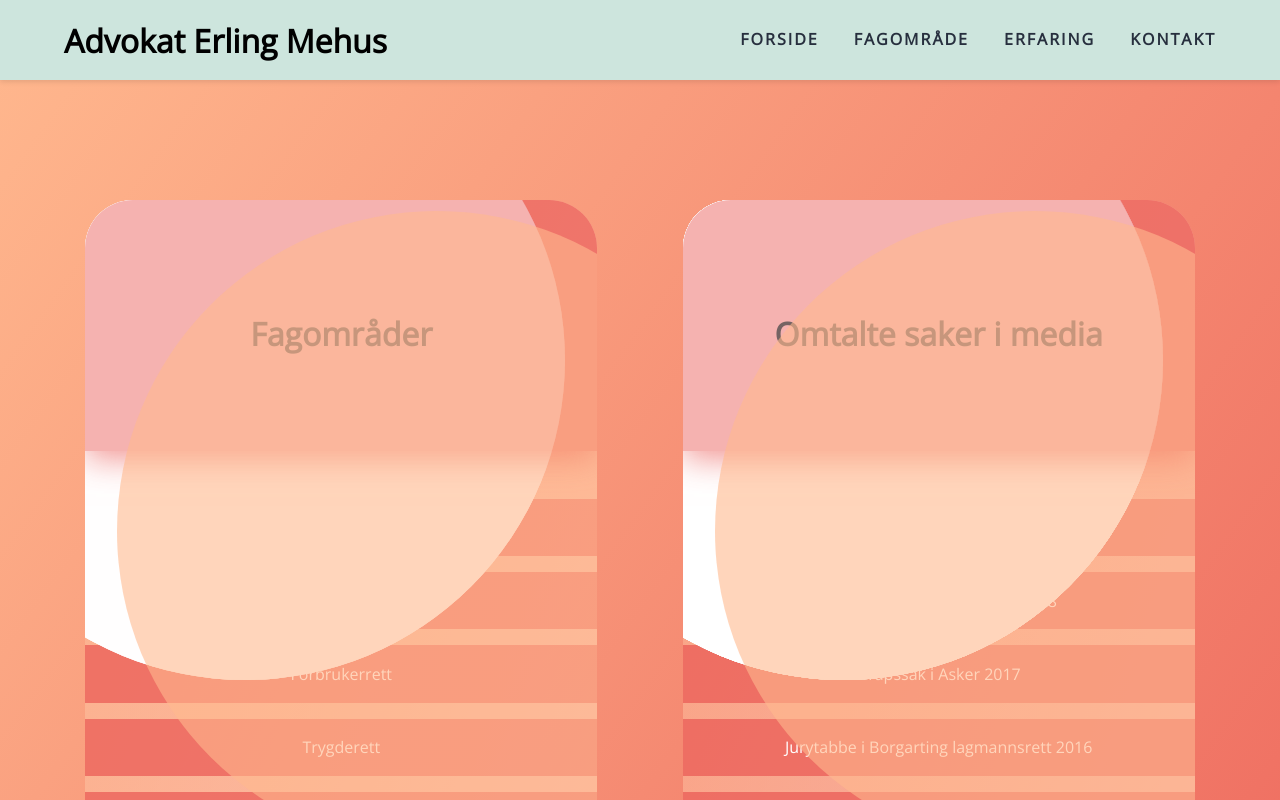
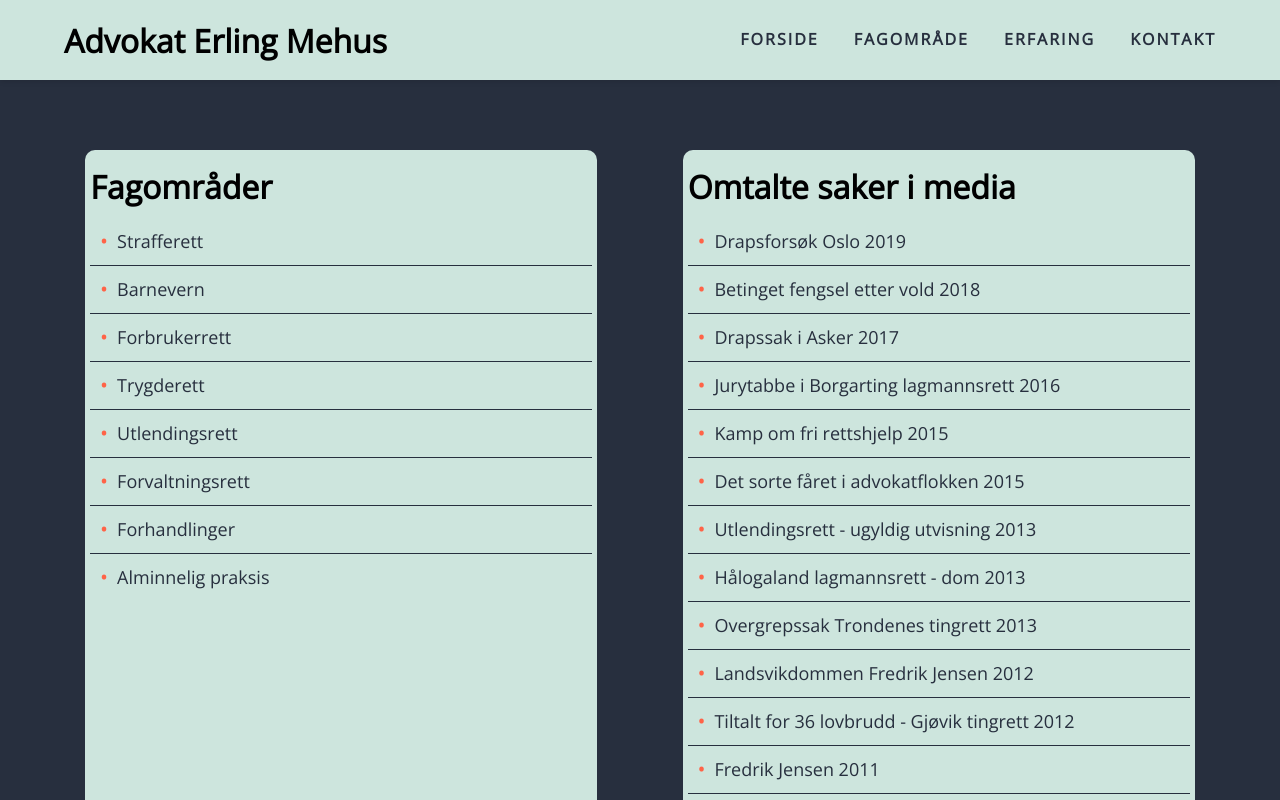
Before and after one commit to maf256/advokatmehus, a Next.js app: page /Subjectspage in a window 1280 px wide. Shown: the top 800 px of the page. Built offline with nearby package versions, Linux system fonts and the light colour scheme.

Commit message:
working on Subjects

```diff
--- a/components/Subjectareas/Subjects.js
+++ b/components/Subjectareas/Subjects.js
@@ -3,27 +3,26 @@ import { Data } from "../common/Data";
 import styles from './Subjects.module.css'
 
 export const Subjects = () => {
-  return <div className={styles.mainContainer}>
-    <div className={styles.container}>
+  return <div className={styles.Container}>
+    <div className={styles.Card}>
         <h1 className={styles.H1}>{Data.skills.Page2.nr.subject}</h1>
-        <ol className={styles.Ol}>
+        <ul className={styles.Ul}>
             {
                 Data.skills.Page2.nr.ditale.map((name, index) =>
                     <li className={styles.Li} key={index}>{name}</li>
             )
             }
-        </ol>
+        </ul>
     </div>
-    <div className={styles.container}>
+    <div className={styles.Card}>
         <h1 className={styles.H1}>{Data.skills.Page2.nr.subject2}</h1>
-        <ol className={styles.Ol}>
+        <ul className={styles.Ul}>
             {
                 Data.skills.Page2.nr.ditale2.map(({name,href, index}) =>
-                    <a key={index} href={href}><li className={styles.Li} >{name}</li></a>
-
+                    <li className={styles.Li} key={index}><a className={styles.Atag}  target="_blank" href={href}>{name}</a></li>
             )
             }
-        </ol>
+        </ul>
     </div>
-  </div>;
-};
+  </div>
+}
--- a/components/Subjectareas/Subjects.module.css
+++ b/components/Subjectareas/Subjects.module.css
@@ -1,250 +1,58 @@
-.mainContainer {
-    width: 100%;
-    padding: 200px 0;
+
+  .Container {
+    padding: 150px 0;
+    background: #272F3E;
     display: flex;
     justify-content: space-evenly;
     flex-wrap: wrap;
-    /* display: grid;
-	font-size: 1.6rem;
-	place-items: center; */
-    background: linear-gradient(to right bottom, #ffb88e, #ea5753);
   }
 
-.container {
+  .Card {
+    background: #cde5dd;
     min-width: 450px;
+    max-width: 600px;
     width: 40%;
-	overflow-y: hidden;
-	overflow-x: hidden;
-	position: relative;
-	border-radius: 3rem;
-	background: linear-gradient(
-	to right bottom,
-	rgb(255, 184, 142, 0.44),
-	rgba(255, 255, 255, 0.5)
-);
+    border-radius: 10px;
+    padding: 5px;
+    margin-bottom: 50px;
+    @media (max-width: 450px) {
+        width: 100%;
+    }
   }
 
-
-.container ::-webkit-scrollbar {
-    width: 0;
+  .Ul {
+    list-style: none;
   }
 
-.container ::before {
-    content: "";
-    top: -10rem;
-    left: -10rem;
-    width: 40rem;
-    height: 40rem;
-    position: absolute;
-    border-radius: 50%;
-    background: rgba(255, 255, 255, 0.35);
+  .Li {
+    font-size: 18px;
+    line-height: 1.5;
+    padding: 10px;
+    color: #272F3E;
+    border-bottom: 1px solid #272F3E;
   }
 
-.container ::after {
-    content: "";
-    bottom: 0rem;
-    right: -10rem;
-    width: 40rem;
-    height: 40rem;
-    margin-bottom: -25rem;
-    position: absolute;
-    border-radius: 50%;
-    background: rgba(255, 185, 142, 0.6);
+  .Li:last-child {
+    border-bottom: none;
+  }
 
+  .Li:hover {
+    background-color: #b8d6cb;
+    padding-left: 12px;
+  }
+
+  .Li:before {
+    content: "\2022";
+    margin-right: 10px;
+    color: #ff6347;
+    font-weight: bold;
+  }
+
+  .Atag {
+    color: #272F3E;
+    text-decoration: none;
   }
 
   .H1 {
-    top: 0;
-    margin: 0;
-    padding: 6rem 0;
-    padding-top: 7rem;
-    position: sticky;
-    z-index: 1000;
-    text-align: center;
-    color: rgb(42, 15, 15);
-    margin-bottom: 3rem;
-    box-shadow: 0 7px 2rem #ea5753;
-    background: rgba(234, 87, 83, 0.7);
+    padding: 10px 0;
   }
-.Ol {
-    margin: 0;
-    gap: 1rem;
-    padding: 0;
-    display: flex;
-    list-style: none;
-    place-items: center;
-    flex-direction: column;
-    counter-reset: my-counter;
-}
-
-.Li {
-    width: 40rem;
-    text-align: center;
-    color: white;
-    background: white;
-    counter-increment: my-counter;
-    padding: 1.1rem 1.5rem 1.1rem 1.5rem;
-    background: rgba(234, 87, 83, 0.7);
-}
-
-.Li ::before {
-    content: counter(my-counter) ". ";
-}
-
-/* linear-gradient(red, yellow) */
-
-/* $color-container: linear-gradient(
-	to right bottom,
-	rgb(255, 184, 142, 0.44),
-	rgba(255, 255, 255, 0.5)
-); */
-
-/* .container {
-	width: 40vw;
-	padding: 3rem;
-	overflow-y: hidden;
-	overflow-x: hidden;
-	position: relative;
-	border-radius: 3rem;
-	background: $color-container;
-
-	&::-webkit-scrollbar {
-		width: 0;
-	}
-
-	&::before {
-		content: "";
-		top: -10rem;
-		left: -10rem;
-		width: 40rem;
-		height: 40rem;
-		position: absolute;
-		border-radius: 50%;
-		background: rgba(255, 255, 255, 0.35);
-	}
-
-	&::after {
-		content: "";
-		bottom: 0rem;
-		right: -10rem;
-		width: 40rem;
-		height: 40rem;
-		margin-bottom: -25rem;
-		position: absolute;
-		border-radius: 50%;
-		background: rgba(255, 185, 142, 0.6);
-	}
-
-	// Heading
-
-
-	// 	List
-
-	}
-} */
-
-
-
-
-/* @import url("https://fonts.googleapis.com/css2?family=Roboto:wght@400;700&display=swap");
-
-$color-text: #fff;
-$color-background: linear-gradient(to right bottom, #ffb88e, #ea5753);
-$color-container: linear-gradient(
-	to right bottom,
-	rgb(255, 184, 142, 0.44),
-	rgba(255, 255, 255, 0.5)
-);
-$color-list: rgba(234, 87, 83, 0.7);
-
-html {
-	font-size: 62.5%;
-}
-
-body {
-	margin: 0;
-	height: 100vh;
-	display: grid;
-	font-size: 1.6rem;
-	place-items: center;
-	background: $color-background;
-	font-family: Rockwell, "Courier New", Courier, Georgia, Times,
-		"Times New Roman", serif;
-}
-
-.container {
-	width: 40vw;
-	padding: 3rem;
-	overflow-y: hidden;
-	overflow-x: hidden;
-	position: relative;
-	border-radius: 3rem;
-	background: $color-container;
-
-	&::-webkit-scrollbar {
-		width: 0;
-	}
-
-	&::before {
-		content: "";
-		top: -10rem;
-		left: -10rem;
-		width: 40rem;
-		height: 40rem;
-		position: absolute;
-		border-radius: 50%;
-		background: rgba(255, 255, 255, 0.35);
-	}
-
-	&::after {
-		content: "";
-		bottom: 0rem;
-		right: -10rem;
-		width: 40rem;
-		height: 40rem;
-		margin-bottom: -25rem;
-		position: absolute;
-		border-radius: 50%;
-		background: rgba(255, 185, 142, 0.6);
-	}
-
-	// Heading
-	h1 {
-		top: 0;
-		margin: 0;
-		padding: 6rem 0;
-		padding-top: 7rem;
-		position: sticky;
-		text-align: center;
-		color: $color-text;
-		margin-bottom: 3rem;
-		box-shadow: 0 7px 2rem #ea5753;
-		background: rgba(234, 87, 83, 0.7);
-	}
-
-	// 	List
-	ol {
-		margin: 0;
-		gap: 1rem;
-		padding: 0;
-		display: flex;
-		list-style: none;
-		place-items: center;
-		flex-direction: column;
-		counter-reset: my-counter;
-
-		li {
-			width: 40rem;
-			text-align: center;
-			color: $color-text;
-			border-radius: 3rem;
-			background: $color-list;
-			counter-increment: my-counter;
-			padding: 1.1rem 1.5rem 1.1rem 1.5rem;
-
-			&::before {
-				content: counter(my-counter) ". ";
-			}
-		}
-	}
-} */
```
Lines whose indentation alone changed are shown as unchanged.
